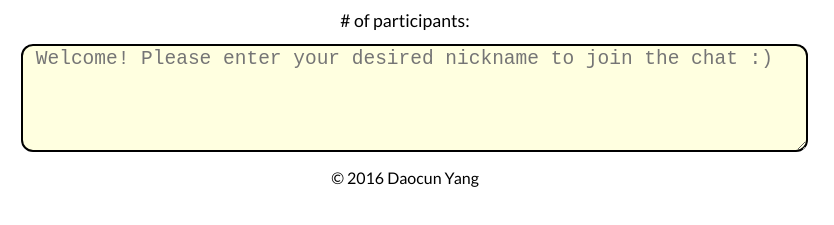
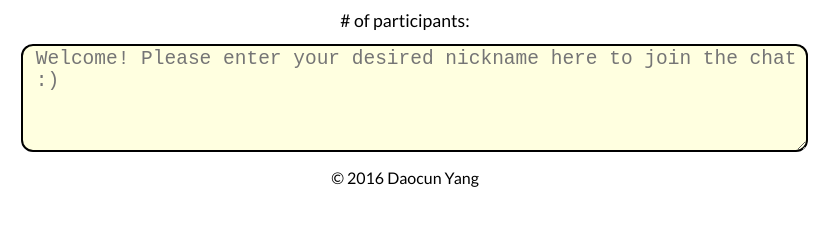
Before and after one commit to daocunyang/WatChat, a website: page public/index.html in a window 1280 px wide. Shown: the part 463-688 px from the top of the page, 235-1069 px from the left. Drawn offline with nearby package versions, Linux system fonts and the light colour scheme; no server answers.

Commit message:
Update index.html

```diff
--- a/public/index.html
+++ b/public/index.html
@@ -35,7 +35,7 @@
 		<span id="someText"># of participants: </span><span id="userCount"></span>
 	</div>
 	<textarea id="inputMessage" placeholder="Enter your message here" maxlength="140"></textarea>
-	<textarea id="getNickName" placeholder="Welcome! Please enter your desired nickname to join the chat :)" maxlength="15"></textarea>
+	<textarea id="getNickName" placeholder="Welcome! Please enter your desired nickname here to join the chat :)" maxlength="15"></textarea>
 	<!--
 	<button id="send">Send</button>
 	<span id="footer">&copy; 2016 Daocun Yang  <span>
```
